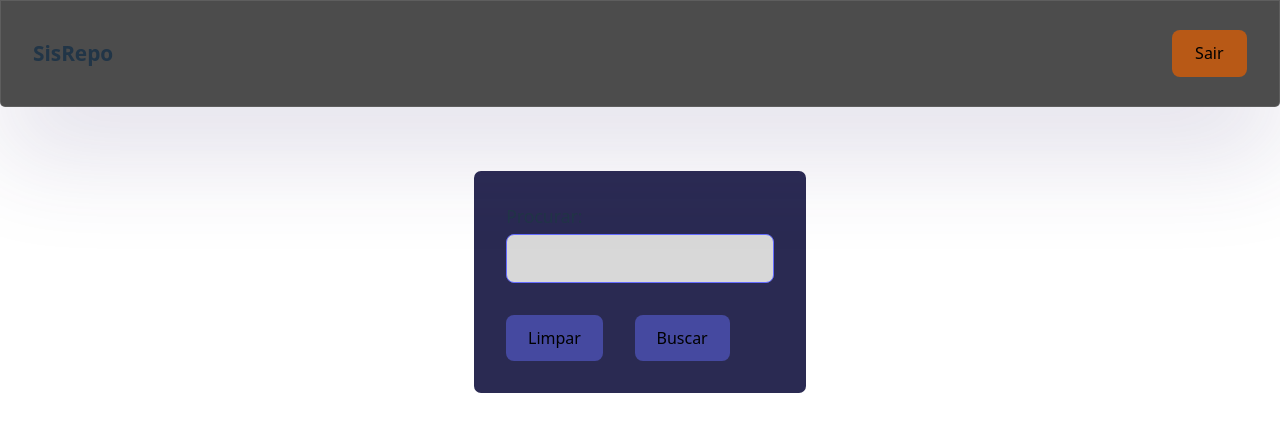
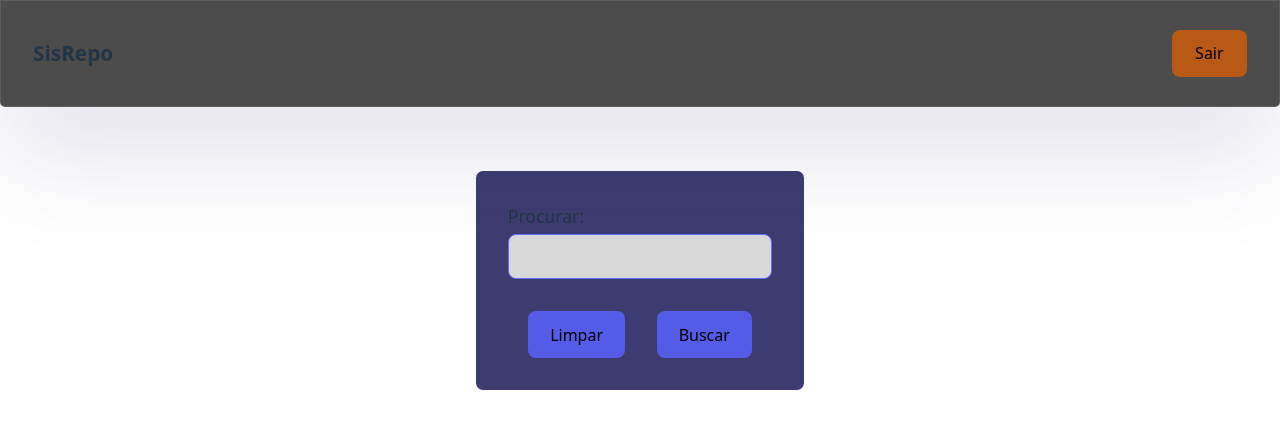
Before and after one commit to Jreng7/projects, a React (Vite) app in the folder gerenciamento_repositorios/frontend/: page / in a window 1280 px wide. Shown: the top 432 px of the page. Built offline with nearby package versions, Linux system fonts and the light colour scheme.

Commit message:
search ok

```diff
--- a/gerenciamento_repositorios/frontend/src/pages/MainPage/style.css
+++ b/gerenciamento_repositorios/frontend/src/pages/MainPage/style.css
@@ -43,9 +43,10 @@ nav h3 {
   display: flex;
   flex-direction: column;
   align-items: start;
+
   max-width: 380px;
   margin-top: 4rem;
-  background-color: #2a2a52;
+  background-color: #3c3c70;
   padding: 2rem;
   border-radius: 7px;
 }
@@ -56,7 +57,7 @@ nav h3 {
 
 .search input {
   width: 100%;
-  padding: 0.8rem;
+  padding: 0.7rem;
   outline: none;
   border: 1px solid #646cff;
   border-radius: 8px;
@@ -69,6 +70,9 @@ nav h3 {
 
 .btn {
   display: flex;
+  align-items: center;
+  justify-content: center;
+  width: 100%;
   gap: 2rem;
   margin-top: 2rem;
 }
@@ -76,10 +80,11 @@ nav h3 {
 .btn button {
   border-radius: 8px;
   outline: none;
-  background-color: #4549a0;
+  background-color: #545ce7;
+
   transition: 0.3s ease;
 }
 
 .btn button:hover{
-  background-color: #646cff;
+  background-color: #8086f3;
 }
```
